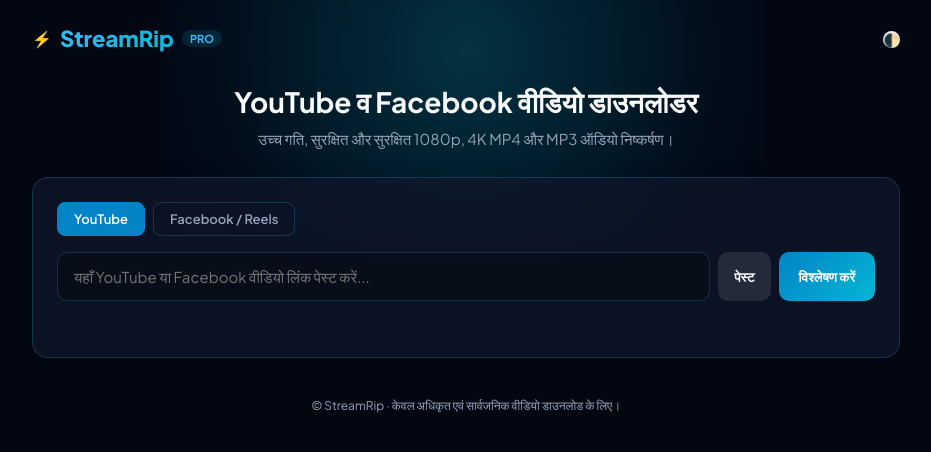
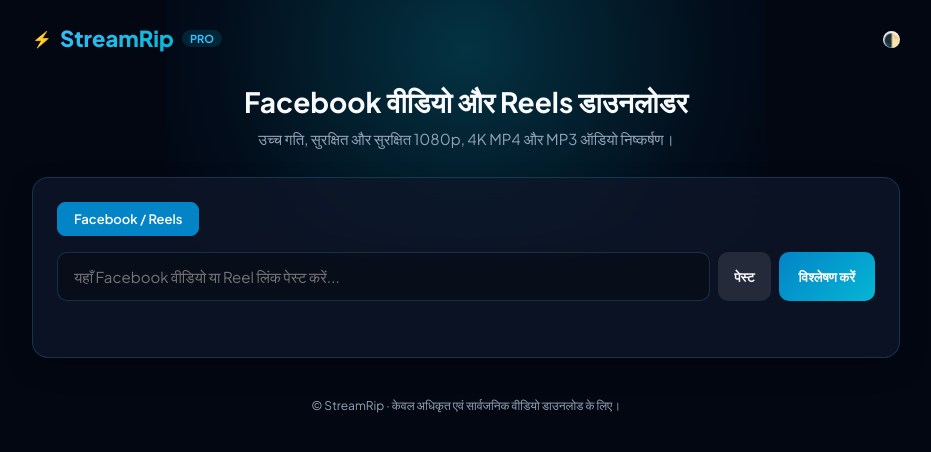
Before and after one commit to aavakeel73-oss/Download, a Flask app: page / in a window 1280 px wide. Shown: the top 452 px of the page, without its empty margins (174-1105 px from the left). Run offline with Flask 3, Linux system fonts and the light colour scheme; parts of the project's set-up code (start-up, migrations or seed data) failed here and were passed over.

Commit message:
Add files via upload

```diff
--- a/templates/index.html
+++ b/templates/index.html
@@ -3,7 +3,7 @@
 <head>
     <meta charset="UTF-8">
     <meta name="viewport" content="width=device-width, initial-scale=1.0">
-    <title>StreamRip - YouTube & Facebook Video Downloader</title>
+    <title>StreamRip - Facebook Video Downloader</title>
     <link rel="stylesheet" href="/static/style.css">
     <link href="https://fonts.googleapis.com/css2?family=Plus+Jakarta+Sans:wght@400;500;600;700;800&display=swap" rel="stylesheet">
 </head>
@@ -23,18 +23,17 @@
 
         <main class="main-content">
             <section class="hero-section">
-                <h2>YouTube व Facebook वीडियो डाउनलोडर</h2>
+                <h2>Facebook वीडियो और Reels डाउनलोडर</h2>
                 <p>उच्च गति, सुरक्षित और सुरक्षित 1080p, 4K MP4 और MP3 ऑडियो निष्कर्षण।</p>
             </section>
 
             <section class="card glass-card">
                 <div class="platform-tabs">
-                    <button class="tab active" data-platform="youtube">YouTube</button>
-                    <button class="tab" data-platform="facebook">Facebook / Reels</button>
+                    <button class="tab active" data-platform="facebook">Facebook / Reels</button>
                 </div>
 
                 <div class="input-group">
-                    <input type="url" id="videoUrl" placeholder="यहाँ YouTube या Facebook वीडियो लिंक पेस्ट करें..." autocomplete="off">
+                    <input type="url" id="videoUrl" placeholder="यहाँ Facebook वीडियो या Reel लिंक पेस्ट करें..." autocomplete="off">
                     <button id="clearBtn" class="btn-clear hidden">✕</button>
                     <button id="pasteBtn" class="btn-secondary">पेस्ट</button>
                     <button id="analyzeBtn" class="btn-primary">विश्लेषण करें</button>
```
